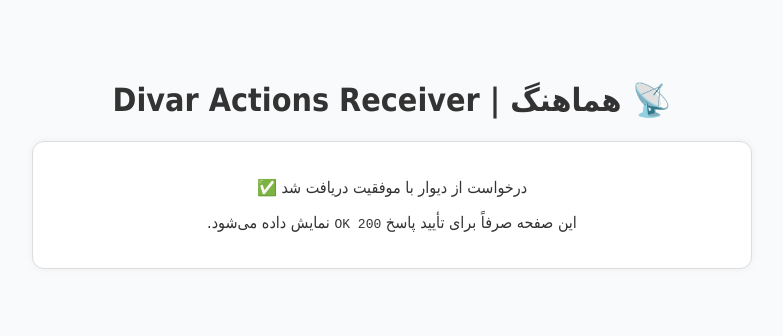
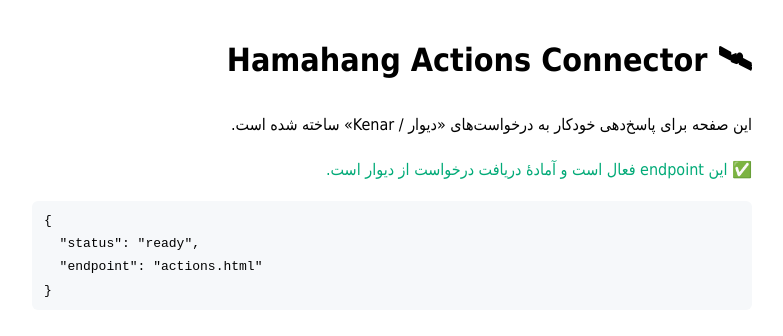
Before and after one commit to alirezalu1404/hamahang-callback, a plain HTML site: page actions.html in a window 1280 px wide. Shown: the whole page, without its empty margins (248-1031 px from the left). Drawn offline with Linux system fonts and the light colour scheme.

Commit message:
actions.html

```diff
--- a/actions.html
+++ b/actions.html
@@ -3,46 +3,55 @@
 <head>
   <meta charset="utf-8" />
   <meta name="viewport" content="width=device-width,initial-scale=1" />
-  <title>هماهنگ | پاسخ به درخواست دیوار</title>
+  <title>Hamahang Actions Endpoint</title>
   <style>
     body {
-      font-family: Tahoma, sans-serif;
-      background: #f9fafb;
+      font-family: Tahoma, Arial, sans-serif;
       max-width: 720px;
-      margin: 40px auto;
-      padding: 20px;
-      text-align: center;
-      color: #333;
+      margin: 32px auto;
+      padding: 0 16px;
+      line-height: 1.8;
     }
-    .ok { color: #008000; }
+    .ok { color: #0a7; }
     .err { color: #c00; }
-    .box {
-      border: 1px solid #ddd;
-      border-radius: 12px;
-      padding: 20px;
-      background: #fff;
-      box-shadow: 0 0 8px rgba(0,0,0,0.05);
-      margin-bottom: 24px;
+    pre {
+      background: #f6f8fa;
+      padding: 8px 12px;
+      border-radius: 6px;
+      direction: ltr;
     }
   </style>
 </head>
 <body>
-  <h1>📡 هماهنگ | Divar Actions Receiver</h1>
+  <h1>🛰 Hamahang Actions Connector</h1>
 
-  <div class="box">
-    <p>درخواست از دیوار با موفقیت دریافت شد ✅</p>
-    <p>این صفحه صرفاً برای تأیید پاسخ <code>200 OK</code> نمایش داده می‌شود.</p>
+  <p>این صفحه برای پاسخ‌دهی خودکار به درخواست‌های «دیوار / Kenar» ساخته شده است.</p>
+
+  <div id="result">
+    <p>⏳ در حال دریافت درخواست...</p>
   </div>
 
   <script>
-    // پاسخ موفق برای هر نوع درخواست (GET یا POST)
-    const okResponse = {
-      status: 200,
-      message: "OK",
-      service: "Hamahang Callback",
-      timestamp: new Date().toISOString()
-    };
-    console.log("✅ Response:", okResponse);
+    // اگر دیوار درخواست GET یا POST بفرستد، پاسخ تست برگردانده می‌شود
+    const params = new URLSearchParams(location.search);
+    const test = params.get('test');
+    const output = document.getElementById('result');
+
+    if (test !== null) {
+      output.innerHTML = `
+        <p class="ok">✅ تست موفق بود!</p>
+        <pre>{
+  "status": "ok",
+  "message": "Hamahang Actions endpoint received test successfully."
+}</pre>`;
+    } else {
+      output.innerHTML = `
+        <p class="ok">✅ این endpoint فعال است و آمادهٔ دریافت درخواست از دیوار است.</p>
+        <pre>{
+  "status": "ready",
+  "endpoint": "actions.html"
+}</pre>`;
+    }
   </script>
 </body>
 </html>
```
